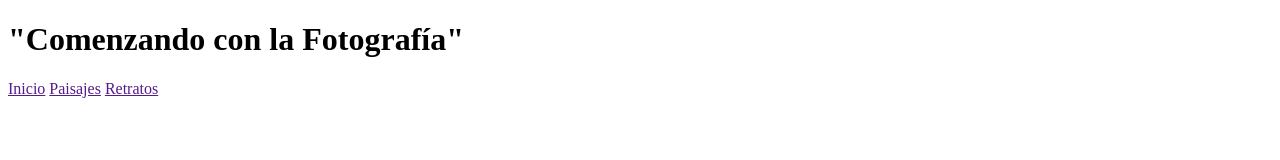
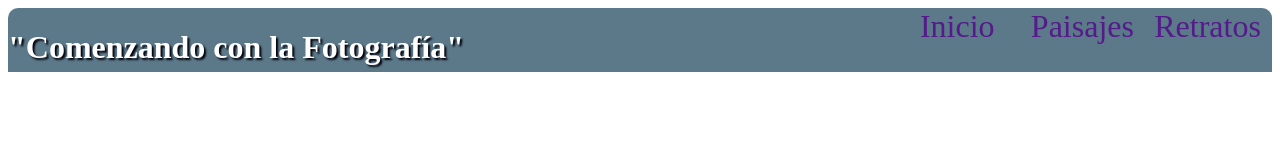
Before and after one commit to juanjo5516/Proyecto_Final_Desarrollo_Web_Modulo2, a plain HTML site: page index.html in a window 1280 px wide. Drawn offline with Linux system fonts and the light colour scheme.

Commit message:
Header terminado

```diff
--- a/css/estilos.css
+++ b/css/estilos.css
@@ -0,0 +1,38 @@
+header{
+	background-color: #5b7989;/*Establece el fondo de color #5b7989.*/
+	border-radius: 10px 10px 0 0; /*Aplica bordes redondeados en las esquinas superiores a 10px.*/
+	width: 100%;
+	display: flex;
+	height: 5vw;
+}
+
+header #titulo{
+	text-align: left;
+	color: white;
+	text-shadow: 2px 2px 2px #02010a;
+	width: 70%;
+	/*background-color: blue;*/
+	flex-direction: row; /*ORDENA EN FILA POR MEDIO DE FLEX*/
+	/*display: inline-block;*/
+	height: 100%;
+}
+
+header #nav{
+	width: 30%;
+	/*background-color: aliceblue;*/
+	flex-direction: row; /*ORDENA EN FILA POR MEDIO DE FLEX*/
+	/*display: inline-block;*/
+	vertical-align: center;
+	display: flex;
+	justify-content: center;
+	align-items: center;
+}
+
+header #nav a{
+	text-align: center;
+	height: 100%;
+	width: 33%;
+	text-decoration: none;
+	vertical-align: 50%;
+	font-size: 2em;
+}
--- a/index.html
+++ b/index.html
@@ -2,18 +2,24 @@
 <html lang="es">
 <head>
 	<meta charset="UTF-8">
+	<meta name="viewport" content="width=device-width,user-scalable=no">
 	<title>Proyecto Final - CSS3 y Diseño Web Responsive</title>
+	<link rel="stylesheet" href="css/estilos.css">
 </head>
 <body>
 	<header>
-		<h1>"Comenzando con la Fotografía"</h1>
-		<div>
+		<div id="titulo">
+			<h1>"Comenzando con la Fotografía"</h1>
+		</div>
+		<div id="nav">
 			<a href="">Inicio</a>
 			<a href="">Paisajes</a>
 			<a href="">Retratos</a>
 		</div>
-
 	</header>
+	<div>
+		<img src="" alt="">
+	</div>
 
 </body>
 </html>
```
